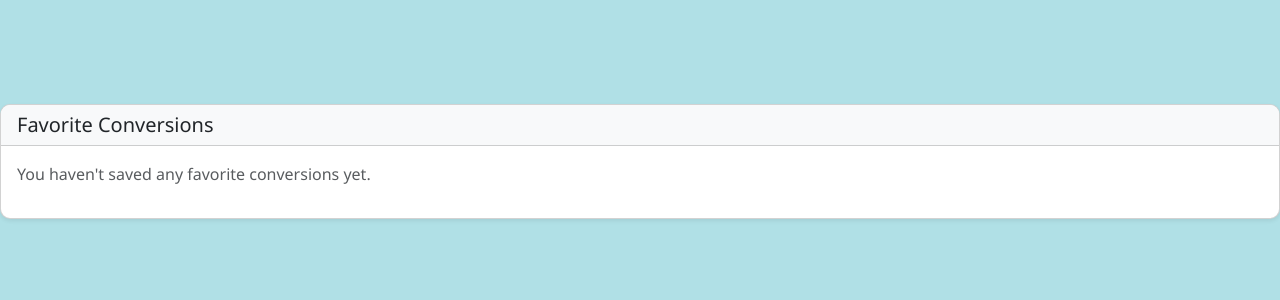
After one commit to devteam-fine/multiCurrencyConverter, a Flask app: page /favorite in a window 1280 px wide. The commit adds this page. Shown: the top 300 px of the page. Run offline with Flask 3, Linux system fonts and the light colour scheme.

Commit message:
added fav to another page

```diff
--- a/app.py
+++ b/app.py
@@ -1,3 +1,5 @@
+
+
 from flask import Flask, render_template, request, jsonify
 import requests
 import json
@@ -14,6 +16,10 @@ CORS(app)  # Enable CORS for all routes
 @app.route('/')
 def index():
     return render_template('index.html')
+
+@app.route('/favorite')
+def favorite():
+    return render_template('favorite.html')
 
 # API endpoint to fetch current exchange rates
 @app.route('/api/rates', methods=['GET'])
--- a/static/css/main.css
+++ b/static/css/main.css
@@ -3,6 +3,7 @@ body {
     font-family: 'Segoe UI', Tahoma, Geneva, Verdana, sans-serif;
     transition: background-color 0.3s, color 0.3s;
     padding-top: 80px;
+    background-color: powderblue;
 
 }
 .nav{
--- /dev/null
+++ b/templates/favorite.html
@@ -0,0 +1,39 @@
+<!DOCTYPE html>
+<html lang="en">
+<head>
+    <meta charset="UTF-8">
+    <meta name="viewport" content="width=device-width, initial-scale=1.0">
+    <title>FinE Currency Converter</title>
+    <link rel="stylesheet" href="https://cdnjs.cloudflare.com/ajax/libs/font-awesome/6.7.2/css/all.min.css" integrity="sha512-Evv84Mr4kqVGRNSgIGL/F/aIDqQb7xQ2vcrdIwxfjThSH8CSR7PBEakCr51Ck+w+/U6swU2Im1vVX0SVk9ABhg==" crossorigin="anonymous" referrerpolicy="no-referrer" />
+
+    <link href="https://cdn.jsdelivr.net/npm/bootstrap@5.3.0/dist/css/bootstrap.min.css" rel="stylesheet">
+    <link href="{{ url_for('static', filename='css/main.css') }}" rel="stylesheet">
+    <!-- <link href="{{ url_for('static', filename='css/style.css') }}" rel="stylesheet"> -->
+
+    <link id="theme-style" href="{{ url_for('static', filename='css/light-mode.css') }}" rel="stylesheet">
+    <script src="https://cdn.jsdelivr.net/npm/chart.js"></script>
+</head>
+
+<body>
+    <div class="row mt-4">
+        <div class="col-12">
+            <div class="card shadow-sm">
+                <div class="card-header bg-light">
+                    <h2 class="h5 mb-0">Favorite Conversions</h2>
+                </div>
+                <div class="card-body">
+                    <div id="favorites-container">
+                        <p class="text-muted" id="no-favorites">You haven't saved any favorite conversions yet.</p>
+                        <div class="row" id="favorites-list">
+                            <!-- Will be populated with JavaScript -->
+                        </div>
+                    </div>
+                </div>
+            </div>
+        </div>
+    </div>
+
+    <script src="{{ url_for('static', filename='js/favorites.js') }}"></script>
+
+</body>
+</html>
```
Also changed, not shown: static/css/style.css (added, +10 -0 lines), templates/index.html (+6 -2 lines).
